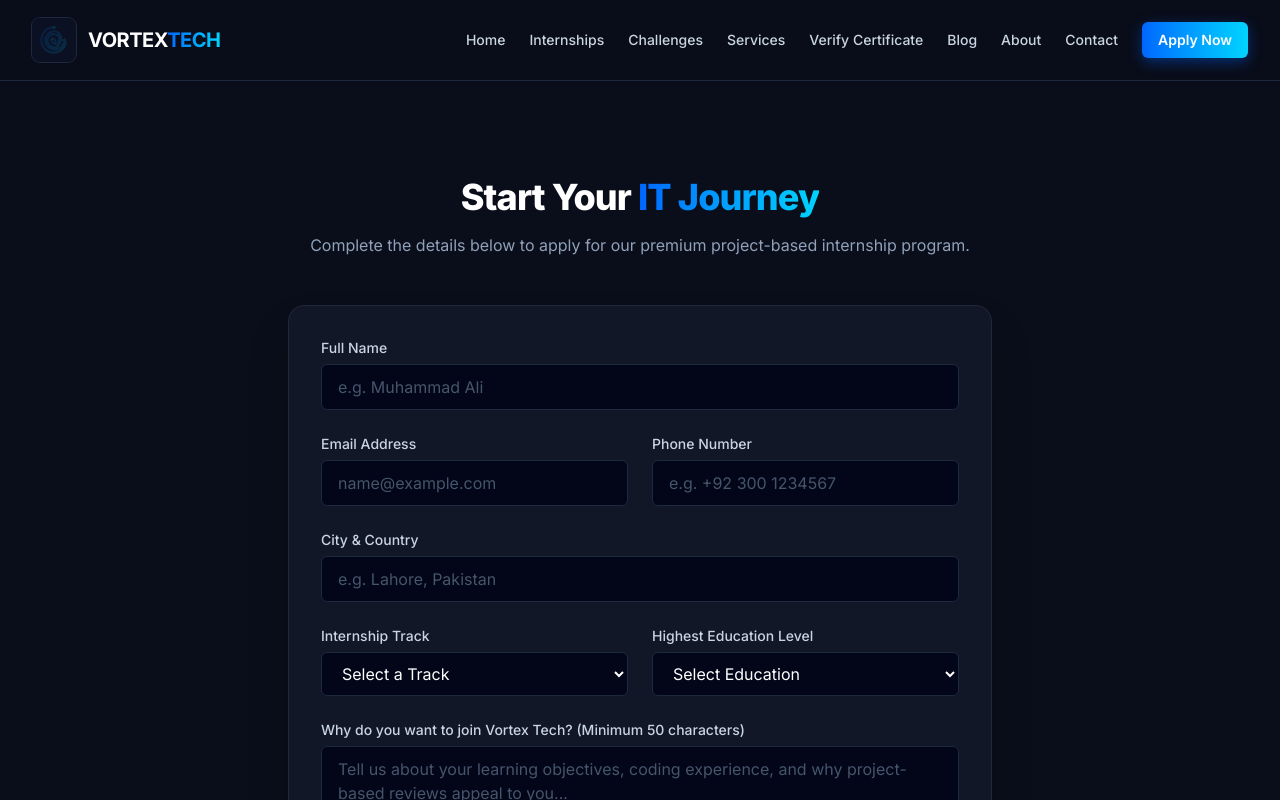
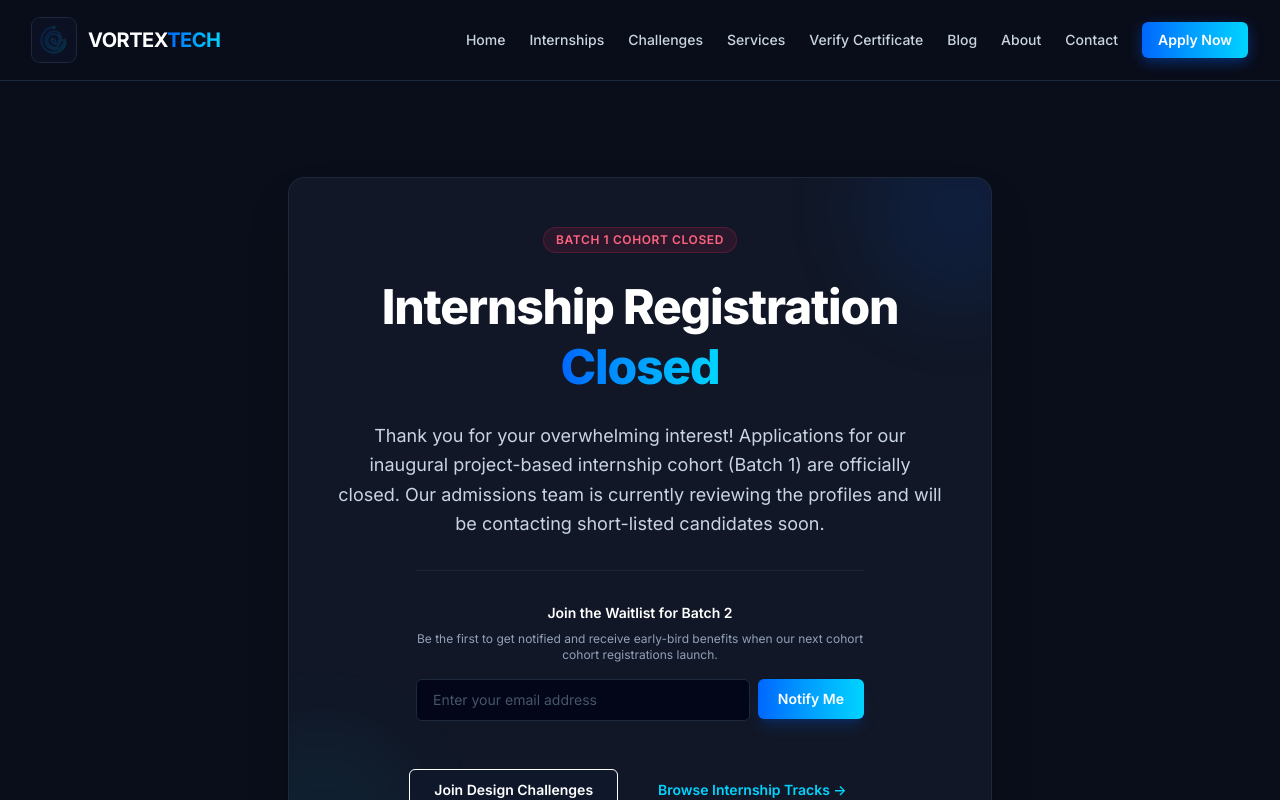
Before and after one commit to Khet-Vaswani/vortex-tech-website, a Next.js app: page /apply in a window 1280 px wide. Shown: the top 800 px of the page. Built offline with nearby package versions, Linux system fonts and the light colour scheme.

Commit message:
Our intership Batch 1 Registration Is closed

```diff
--- a/src/app/apply/page.js
+++ b/src/app/apply/page.js
@@ -2,6 +2,10 @@
 
 import { useState, Suspense } from "react";
 import { useSearchParams } from "next/navigation";
+import Link from "next/link";
+
+// Toggle this to easily open or close internship registration
+const IS_REGISTRATION_CLOSED = true;
 
 function ApplyForm() {
   const searchParams = useSearchParams();
@@ -25,6 +29,11 @@ function ApplyForm() {
 
   const [submitted, setSubmitted] = useState(false);
   const [errors, setErrors] = useState({});
+
+  // Waitlist form state
+  const [waitlistEmail, setWaitlistEmail] = useState("");
+  const [waitlistSubmitted, setWaitlistSubmitted] = useState(false);
+  const [waitlistError, setWaitlistError] = useState("");
 
   const handleChange = (e) => {
     const { name, value } = e.target;
@@ -58,11 +67,111 @@ function ApplyForm() {
   const handleSubmit = (e) => {
     e.preventDefault();
     if (validate()) {
-      // Mock submit success state
       setSubmitted(true);
     }
   };
 
+  const handleWaitlistSubmit = (e) => {
+    e.preventDefault();
+    if (!waitlistEmail.trim()) {
+      setWaitlistError("Email address is required");
+      return;
+    }
+    if (!/\S+@\S+\.\S+/.test(waitlistEmail)) {
+      setWaitlistError("Please enter a valid email address");
+      return;
+    }
+    setWaitlistError("");
+    setWaitlistSubmitted(true);
+  };
+
+  // If registration is closed, show the closed / waitlist view
+  if (IS_REGISTRATION_CLOSED) {
+    return (
+      <div className="mx-auto max-w-3xl px-6 py-16 sm:py-24 lg:px-8">
+        <div className="rounded-2xl bg-card-bg p-8 sm:p-12 border border-card-border shadow-2xl relative overflow-hidden text-center">
+          <div className="absolute -right-16 -top-16 w-48 h-48 rounded-full bg-vortex-blue/10 blur-2xl"></div>
+          <div className="absolute -left-16 -bottom-16 w-48 h-48 rounded-full bg-vortex-cyan/5 blur-2xl"></div>
+
+          <div className="relative">
+            {/* Status Badge */}
+            <span className="inline-flex items-center rounded-full px-3 py-1 text-xs font-semibold bg-rose-500/10 text-rose-400 border border-rose-500/20 uppercase tracking-wider mb-6">
+              Batch 1 Cohort Closed
+            </span>
+
+            {/* Main Header */}
+            <h1 className="text-3xl sm:text-5xl font-extrabold text-white tracking-tight leading-tight">
+              Internship Registration{" "}
+              <span className="bg-gradient-to-r from-vortex-blue to-vortex-cyan bg-clip-text text-transparent">
+                Closed
+              </span>
+            </h1>
+
+            {/* Explanatory Text */}
+            <p className="mt-6 text-base sm:text-lg text-slate-300 leading-relaxed max-w-2xl mx-auto">
+              Thank you for your overwhelming interest! Applications for our inaugural project-based internship cohort (Batch 1) are officially closed.
+              Our admissions team is currently reviewing the profiles and will be contacting short-listed candidates soon.
+            </p>
+
+            <div className="mt-8 border-t border-slate-800/80 pt-8 max-w-md mx-auto">
+              {waitlistSubmitted ? (
+                <div className="rounded-xl bg-emerald-500/5 border border-emerald-500/20 p-6 text-emerald-400">
+                  <svg className="h-8 w-8 mx-auto mb-2 text-emerald-400" fill="none" viewBox="0 0 24 24" strokeWidth="2" stroke="currentColor">
+                    <path strokeLinecap="round" strokeLinejoin="round" d="M9 12.75L11.25 15 15 9.75M21 12c0 1.268-.63 2.39-1.593 3.068a3.745 3.745 0 01-1.043 3.296 3.745 3.745 0 01-3.296 1.043A3.745 3.745 0 0112 21c-1.268 0-2.39-.63-3.068-1.593a3.746 3.746 0 01-3.296-1.043 3.745 3.745 0 01-1.043-3.296A3.745 3.745 0 013 12c0-1.268.63-2.39 1.593-3.068a3.746 3.746 0 011.043-3.296 3.746 3.746 0 013.296-1.043A3.746 3.746 0 0112 3c1.268 0 2.39.63 3.068 1.593a3.746 3.746 0 013.296 1.043 3.746 3.746 0 011.043 3.296A3.745 3.745 0 0121 12z" />
+                  </svg>
+                  <h4 className="font-bold text-white text-base">Added to Waitlist!</h4>
+                  <p className="text-xs text-slate-400 mt-1">We will email you at <span className="text-slate-300 font-semibold">{waitlistEmail}</span> as soon as Batch 2 applications open.</p>
+                </div>
+              ) : (
+                <div>
+                  <h3 className="text-sm font-semibold text-white mb-2">Join the Waitlist for Batch 2</h3>
+                  <p className="text-xs text-slate-400 mb-4">Be the first to get notified and receive early-bird benefits when our next cohort cohort registrations launch.</p>
+                  <form onSubmit={handleWaitlistSubmit} className="flex flex-col sm:flex-row gap-2">
+                    <div className="flex-grow">
+                      <input
+                        type="email"
+                        placeholder="Enter your email address"
+                        value={waitlistEmail}
+                        onChange={(e) => setWaitlistEmail(e.target.value)}
+                        className={`w-full rounded-md border bg-slate-950 px-4 py-2.5 text-white placeholder-slate-600 text-sm focus:outline-none focus:ring-2 focus:ring-vortex-cyan focus:border-transparent ${
+                          waitlistError ? "border-rose-500" : "border-slate-800"
+                        }`}
+                      />
+                      {waitlistError && <p className="text-left text-xs text-rose-500 mt-1">{waitlistError}</p>}
+                    </div>
+                    <button
+                      type="submit"
+                      className="rounded-md bg-gradient-to-r from-vortex-blue to-vortex-cyan px-5 py-2.5 text-sm font-semibold text-white shadow-lg shadow-vortex-blue/20 hover:brightness-110 transition-all shrink-0 h-fit"
+                    >
+                      Notify Me
+                    </button>
+                  </form>
+                </div>
+              )}
+            </div>
+
+            {/* Alternative Actions */}
+            <div className="mt-12 flex flex-col sm:flex-row items-center justify-center gap-4">
+              <Link
+                href="/programs/challenges"
+                className="w-full sm:w-auto rounded-md bg-slate-900 border border-slate-850 px-6 py-2.5 text-sm font-semibold text-white hover:bg-slate-850 transition-all text-center"
+              >
+                Join Design Challenges
+              </Link>
+              <Link
+                href="/programs/internships"
+                className="w-full sm:w-auto text-sm font-semibold text-vortex-cyan hover:text-white px-6 py-2.5 text-center transition-all"
+              >
+                Browse Internship Tracks &rarr;
+              </Link>
+            </div>
+          </div>
+        </div>
+      </div>
+    );
+  }
+
+  // Original Form view when registration is open
   if (submitted) {
     return (
       <div className="mx-auto max-w-2xl px-6 py-24 text-center">
--- a/src/app/programs/challenges/[slug]/page.js
+++ b/src/app/programs/challenges/[slug]/page.js
@@ -51,7 +51,7 @@ export default async function ChallengeDetailPage({ params }) {
                 Register Here (₨ 299 Fee)
               </a>
               <div className="inline-flex items-center text-xs text-slate-400">
-                Deadline: <span className="text-white ml-1 font-semibold">July 31, 2026</span>
+                Deadline: <span className="text-white ml-1 font-semibold">July 10, 2026</span>
               </div>
             </div>
           </div>
--- a/src/app/programs/challenges/page.js
+++ b/src/app/programs/challenges/page.js
@@ -7,7 +7,7 @@ export default function ChallengesPage() {
       title: "Vortex Tech Design Challenge 2026",
       pitch: "Showcase your UI/UX and graphic design talent. Design our next-gen developer portfolio interfaces or marketing creatives using Canva, Photoshop, Illustrator, or Figma.",
       prize: " Cash Prizes & Certificates",
-      deadline: "July 31, 2026",
+      deadline: "July 10, 2026",
       status: "Active",
       statusColor: "bg-emerald-500/10 text-emerald-400 border-emerald-500/20",
     }
```
